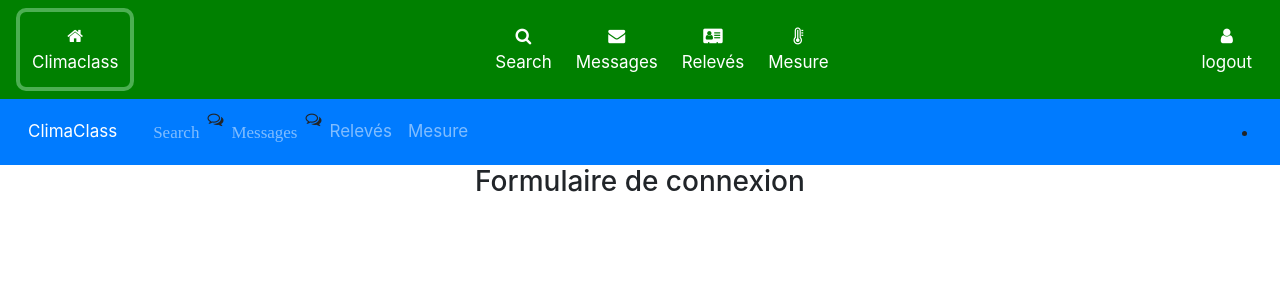
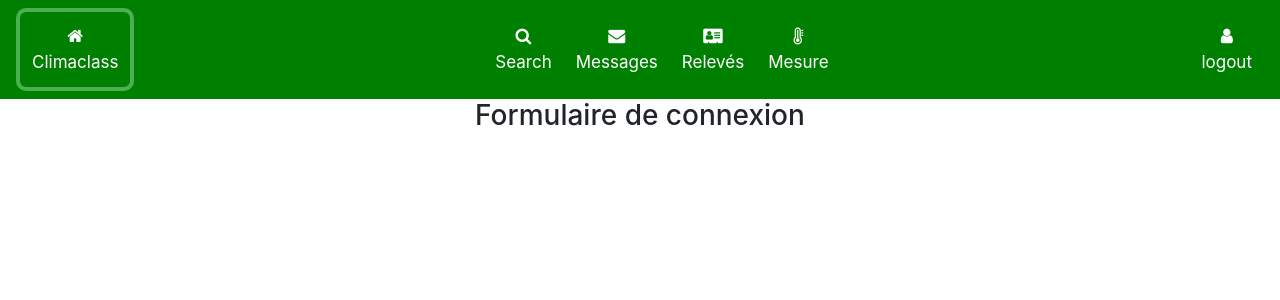
Before and after one commit to Si-gi/ClimaClass, a Symfony app: template templates/admin/index.html.twig in a window 1280 px wide. Shown: the top 300 px of the page. Run offline with Twig, Linux system fonts and the light colour scheme; the template is opened without the code that fills it, so the values that code supplies are empty; some libraries are stand-ins or nearby versions.

Commit message:
second nav

```diff
--- a/templates/base.html.twig
+++ b/templates/base.html.twig
@@ -206,32 +206,6 @@
         <a href="#"><i class="fa fa-fw fa-user"></i><br> logout</a>
     </div>
 
-     <nav class="navbar navbar-expand-lg navbar-dark bg-primary barrenav">
-        <a class="navbar-brand titleclima" href="{{ path('homepage') }}">ClimaClass</a>
-        <button class="navbar-toggler" type="button" data-toggle="collapse" data-target="#navbarColor01" aria-controls="navbarColor01" aria-expanded="false" aria-label="Toggle navigation">
-            <span class="navbar-toggler-icon"></span>
-        </button>
-            <div class="collapse navbar-collapse navnav" id="navbarColor01">
-                <ul class="navbar-nav mr-auto navulbarre">
-                    <li class="nav-item">
-                        <i class="fa fa-comments-o" aria-hidden="true"><a class="nav-link" href="{{ path('search') }}">Search</a></i>
-                    </li>
-                <li class="nav-item">
-                  <i class="fa fa-comments-o" aria-hidden="true"><a class="nav-link" href="#">Messages</a></i>
-                </li>
-                <li class="nav-item">
-                    <a class="nav-link" href="{{ path('publication_index') }}">Relevés</a>
-                </li>
-                 <li class="nav-item">
-                    <a class="nav-link" href="{{ path('mesure') }}">Mesure</a>
-                </li>
-                </ul>
-                <li class="nav-item btnconnect">
-                    {# <a class="nav-link" href="#">Connexion</a> #}
-                </li>
-            </div>
-        </nav>
-
 
       {% block body %} {% endblock %}
 
```
